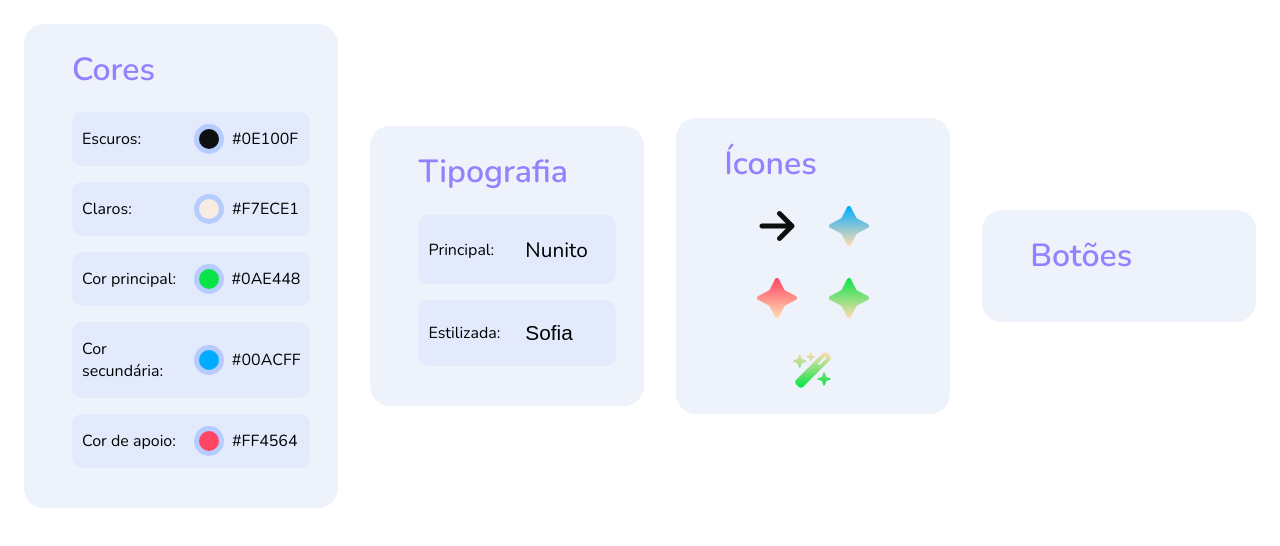
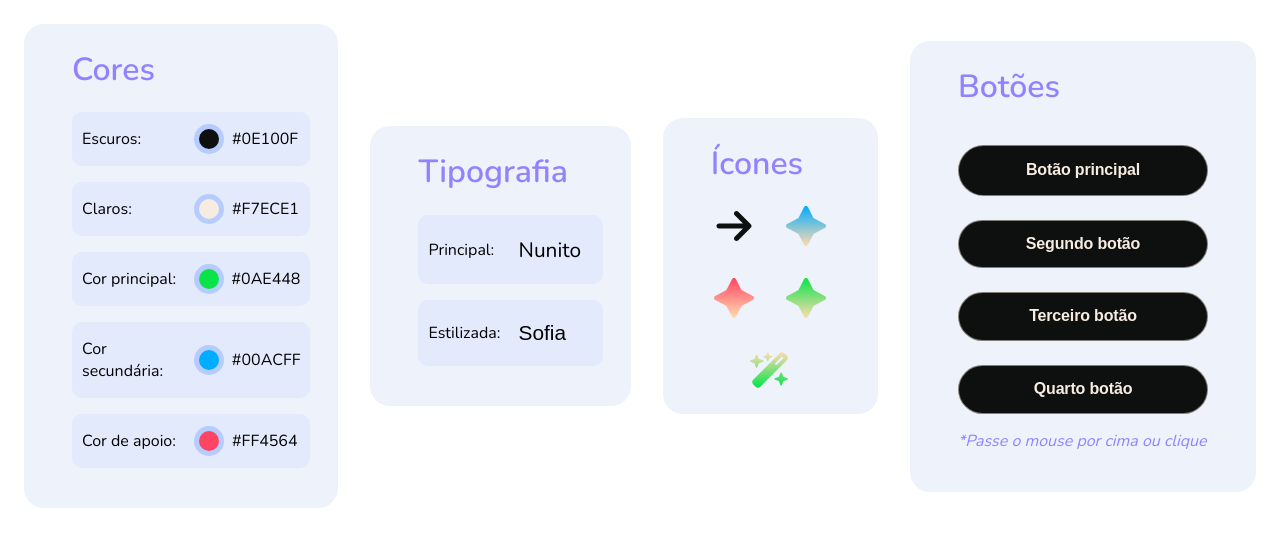
Before and after one commit to BrunoAseff/freelance-portfolio, a Next.js app: page /design in a window 1280 px wide. Shown: the top 546 px of the page. Built offline with nearby package versions, Linux system fonts and the light colour scheme; a web font is replaced by a local one.

Commit message:
termina designs

```diff
--- a/app/components/Button.js
+++ b/app/components/Button.js
@@ -35,3 +35,41 @@ export const Button = styled.button`
     width: 90%;
   }
 `;
+
+export const ButtonColor = styled.button`
+  align-items: center;
+  background: 0 0;
+  cursor: pointer;
+  display: inline-flex;
+  font-size: max(1rem, min(0.38835vw + 0.908981rem, 1.375rem));
+  font-weight: 600;
+  gap: 0.363636em;
+  justify-content: center;
+  letter-spacing: -0.01em;
+  line-height: 1.04545;
+  overflow: hidden;
+  padding: 0.9375rem 1.5rem;
+  position: relative;
+  text-decoration: none;
+  font-size: 1rem;
+  background: #0e100f;
+  color: rgba(247, 236, 225);
+  text-align: center;
+  border-radius: 6.25rem;
+  border: solid 1px rgba(247, 236, 225, 0.5);
+  font-weight: 600;
+  margin-top: auto;
+
+  &:hover {
+    transition: 0.3s;
+    cursor: pointer;
+    background: ${({ cor }) => cor || "#f7ece1"};
+    color: #0e100f;
+    border: solid 1px #0e100f;
+  }
+
+  @media (max-width: 950px) {
+    width: 90%;
+    padding: 0.75rem 1rem;
+  }
+`;
--- a/app/components/Cards/Cards.js
+++ b/app/components/Cards/Cards.js
@@ -11,6 +11,7 @@ import {
   Pallete,
   CardContent,
   Container,
+  SeeMore,
 } from "./CardsStyle.js";
 import { cardsData } from "./Items.js";
 
@@ -92,7 +93,10 @@ export default function Cards() {
   }, []);
 
   return (
+    <>
       <CardsContainer id="cards">
+        <SeeMore>Role para ver mais</SeeMore>
+
         {cardsData.map((cardData, index) => (
           <Card key={index} className="card">
             <CardContent />
@@ -121,5 +125,6 @@ export default function Cards() {
           </Card>
         ))}
       </CardsContainer>
+    </>
   );
 }
--- a/app/components/Proof/Proof.js
+++ b/app/components/Proof/Proof.js
@@ -118,7 +118,7 @@ const Proof = () => {
             Desempenho otimizado para acesso ágil e eficiente.
           </Text>
           <Link
-            href="https://pagespeed.web.dev/analysis/https-freelance-portfolio-orpin-xi-vercel-app/016gyemhwc?form_factor=desktop&category=performance&category=accessibility&category=best-practices&category=seo&hl=pt&utm_source=lh-chrome-ext"
+            href="https://pagespeed.web.dev/analysis/https-freelance-portfolio-orpin-xi-vercel-app/9yfemd889n?form_factor=desktop&category=performance&category=accessibility&category=best-practices&category=seo&hl=pt&utm_source=lh-chrome-ext"
             target="_blank"
           >
             <Button
--- a/app/design/page.js
+++ b/app/design/page.js
@@ -2,6 +2,7 @@
 
 import styled from "styled-components";
 import Image from "next/image";
+import { Button, ButtonColor } from "../components/Button";
 
 const Container = styled.div`
   display: flex;
@@ -36,7 +37,7 @@ const InsideContainer = styled.div`
   background: #e2eafc;
   padding: 0 10px;
   border-radius: 10px;
-  width: 100%; /* Ensure it takes full width */
+  width: 100%;
 `;
 
 const ImageContainer = styled.div`
@@ -60,6 +61,15 @@ const Color = styled.div`
 
 const P = styled.p`
   font-size: 1.3rem;
+`;
+
+const Buttons = styled.div`
+  display: flex;
+  flex-direction: column;
+  gap: 1.5rem;
+  min-width: 250px;
+  max-width: 35vw;
+  flex-shrink: 0;
 `;
 
 export default function Design() {
@@ -138,7 +148,15 @@ export default function Design() {
 
       <Card>
         <H1>Botões</H1>
-        {/* Add button content here */}
+        <Buttons>
+          <Button>Botão principal</Button>
+          <ButtonColor cor="#0AE448">Segundo botão</ButtonColor>
+          <ButtonColor cor="#00ACFF">Terceiro botão</ButtonColor>
+          <ButtonColor cor="#FF4564">Quarto botão</ButtonColor>
+        </Buttons>
+        <p style={{ fontStyle: "italic", color: "#9381ff" }}>
+          *Passe o mouse por cima ou clique
+        </p>
       </Card>
     </Container>
   );
```
Also changed, not shown: app/components/Cards/CardsStyle.js (+13 -3 lines), public/speed.png, public/speed2.png (added). Lines whose indentation alone changed are shown as unchanged.
